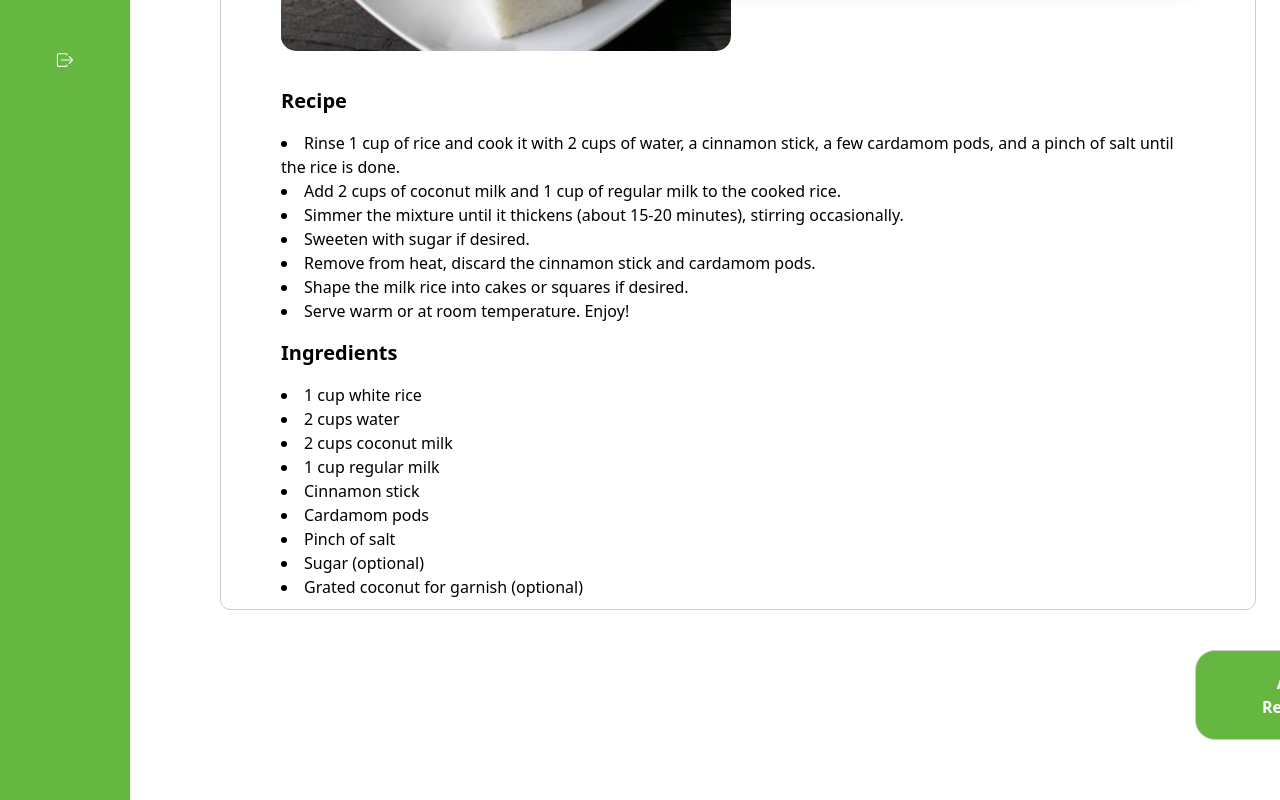
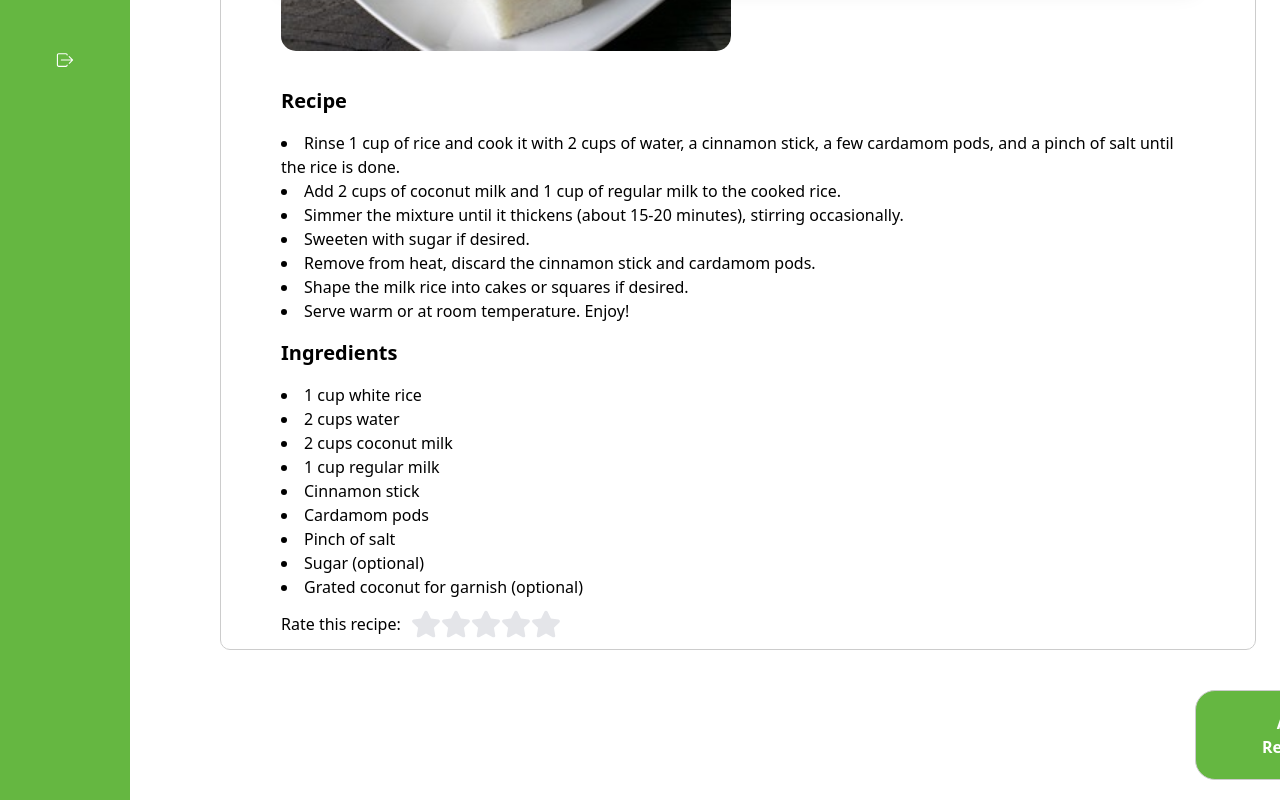
Before and after one commit to Kwenu/Island-Bites, a React (Create React App) app: page /recipe in a window 1280 px wide. Shown: the part 400-1200 px from the top of the page. Before the commit the page ends 1160 px from the top, so only its background shows below. Built offline with nearby package versions, Linux system fonts and the light colour scheme.

Commit message:
rating system

```diff
--- a/src/Pages/Recipepage/recipe.css
+++ b/src/Pages/Recipepage/recipe.css
@@ -71,3 +71,23 @@
     border-radius: 20px;
     font-weight: bold;
 }
+
+/* Add this CSS to your existing recipe.css file */
+
+.star-rating {
+    display: flex; /* Adjusting stars horizontally */
+    align-items: center; /* Align stars vertically */
+    margin-top: 10px;
+  }
+
+  .star-rating p {
+    margin-right: 10px;
+  }
+
+  .star {
+    cursor: pointer;
+  }
+
+  input[type="radio"] {
+    display: none; /* Hide radio buttons */
+  }
--- a/src/Pages/Recipepage/recipe.js
+++ b/src/Pages/Recipepage/recipe.js
@@ -1,20 +1,20 @@
-import React from 'react'
+import React, { useState } from 'react';
 import { Link } from 'react-router-dom';
 import MilkRice from '../../images/1.jpg';
-// import StringHoppers from '../../images/2.jpg';
-// import Hoppers from '../../images/3.jpg';
-// import Pittu from '../../images/4.jpg';
-// import Rotti from '../../images/5.jpg';
-// import LumpRice from '../../images/6.jpg';
-// import Koththu from '../../images/7.jpg';
-// import Kavum from '../../images/8.jpg';
-// import Kokis from '../../images/9.jpg';
 import SearchIcon from '../../images/search-icon.png';
 import SearchProfile from '../../images/profile.jpg';
 import ProfileImage from '../../images/profile2.jpg';
+import { FaStar } from 'react-icons/fa'; // Importing star icon
 import '../../Pages/Recipepage/recipe.css';
 
-function recipe() {
+function Recipe() {
+  const [rating, setRating] = useState(0);
+
+  // Function to handle rating change
+  const handleRating = (newRating) => {
+    setRating(newRating);
+  };
+
   return (
     <div className="app-container">
       <div className="search-profile-container">
@@ -68,13 +68,35 @@ function recipe() {
               <li>Grated coconut for garnish (optional)</li>
             </p>
           </div>
+          {/* Star Rating Component */}
+          <div className='star-rating'>
+            <p>Rate this recipe:</p>
+            {[...Array(5)].map((star, i) => {
+              const ratingValue = i + 1;
+              return (
+                <label key={i}>
+                  <input
+                    type="radio"
+                    name="rating"
+                    value={ratingValue}
+                    onClick={() => handleRating(ratingValue)}
+                  />
+                  <FaStar
+                    className="star"
+                    color={ratingValue <= rating ? "#ffc107" : "#e4e5e9"}
+                    size={30}
+                  />
+                </label>
+              );
+            })}
+          </div>
         </div>
         <div className='add-recipe'>
-        <Link to="/add"><button className='button-recipe'>Add Recipes</button></Link>
-      </div>
+          <Link to="/add"><button className='button-recipe'>Add Recipes</button></Link>
+        </div>
       </div>
     </div>
-  )
+  );
 }
 
-export default recipe
+export default Recipe;
--- /dev/null
+++ b/src/Pages/Recipepage/starrating.js
@@ -0,0 +1,34 @@
+import React, { useState } from 'react';
+import { FaStar } from 'react-icons/fa';
+
+const StarRating = ({ rating, onRate }) => {
+  const [hover, setHover] = useState(null);
+
+  return (
+    <div>
+      {[...Array(5)].map((star, i) => {
+        const ratingValue = i + 1;
+
+        return (
+          <label key={i}>
+            <input
+              type="radio"
+              name="rating"
+              value={ratingValue}
+              onClick={() => onRate(ratingValue)}
+            />
+            <FaStar
+              className="star"
+              color={ratingValue <= (hover || rating) ? "#ffc107" : "#e4e5e9"}
+              size={30}
+              onMouseEnter={() => setHover(ratingValue)}
+              onMouseLeave={() => setHover(null)}
+            />
+          </label>
+        );
+      })}
+    </div>
+  );
+};
+
+export default StarRating;
```
